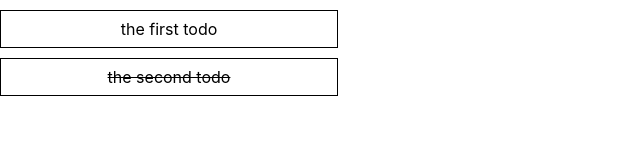
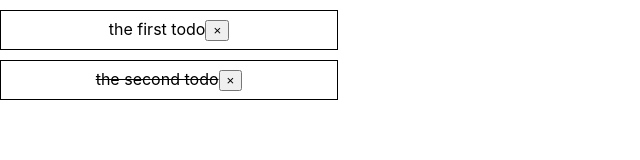
Before and after one commit to qiulu2/day10-todo, a React (Create React App) app: page / in a window 1280 px wide. Shown: the top 160 px of the page, without its empty margins (0-640 px from the left). Built offline with nearby package versions, Linux system fonts and the light colour scheme.

Commit message:
feat: add delete functionality to TodoItem component

```diff
--- a/src/components/TodoItem.js
+++ b/src/components/TodoItem.js
@@ -2,11 +2,18 @@ import {useContext} from "react";
 import {TodoContext} from "../contexts/TodoContext";
 
 export function TodoItem(props) {
-    const {state, dispatch} = useContext(TodoContext);
+    const {dispatch} = useContext(TodoContext);
 
     function makeAsDone() {
         dispatch({
             type: "TOGGLE_TODO",
+            payload: {id: props.todo.id}
+        })
+    }
+
+    function deleteTodo() {
+        dispatch({
+            type: "DELETE_TODO",
             payload: {id: props.todo.id}
         })
     }
@@ -17,5 +24,6 @@ export function TodoItem(props) {
               onClick={makeAsDone}>
         {props.todo.text}
         </span>
+        <button className="delete-btn" onClick={deleteTodo}>×</button>
     </div>
 }
```
